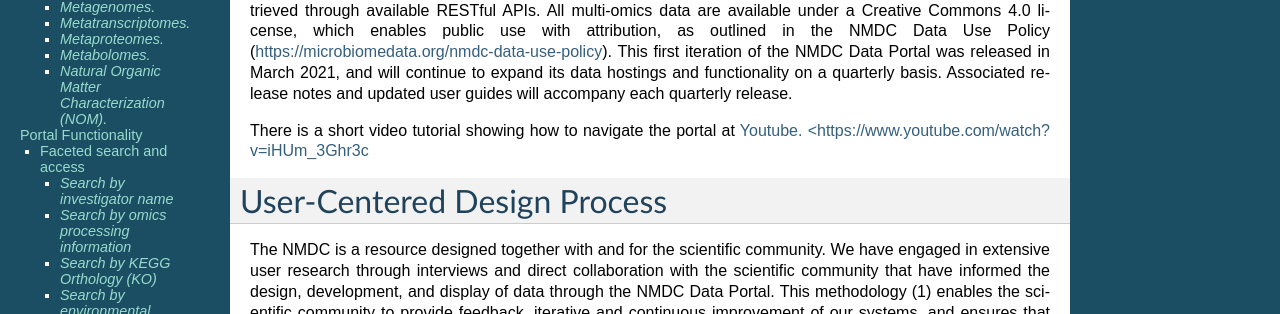
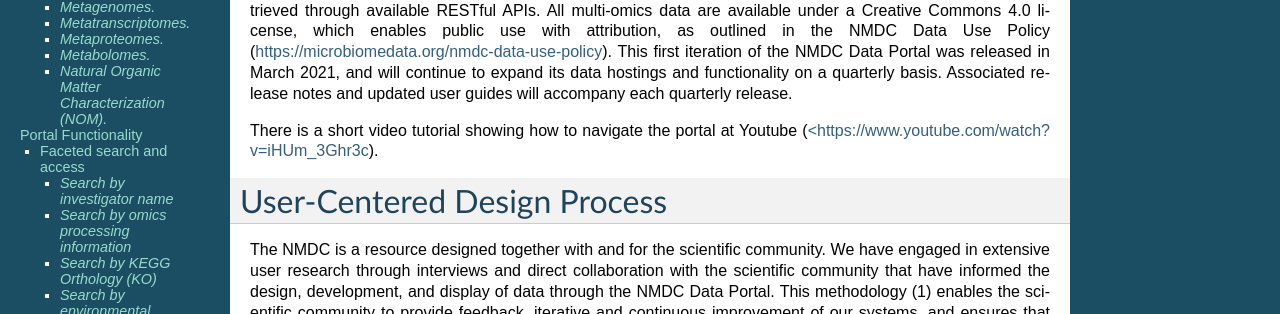
Before and after one commit to microbiomedata/portal_user_guide, a Sphinx documentation site: the page built from source/index.rst, in a window 1280 px wide and 900 px high. Shown: the part 315-629 px from the top of the window. Built offline with Sphinx 7.4.7, drawn with Linux system fonts in a browser that asks for light colours.

Commit message:
fix link

```diff
--- a/source/index.rst
+++ b/source/index.rst
@@ -12,7 +12,7 @@ Introduction
 
 The pilot NMDC Data Portal (\ `https://data.microbiomedata.org <https://data.microbiomedata.org>`_\ ) provides a resource for consistently processed multi-omics data that is integrated to enable search, access, analysis, and download. Open-source bioinformatics workflows are used to process raw multi-omics data and produce interoperable and reusable annotated data from metagenome, metatranscriptome, metaproteome, metabolome, and natural organic matter characterizations. The NMDC Data Portal offers several search and navigation components, and data can be downloaded through the graphical user interface using an ORCiD authentication, with associated download metrics, or retrieved through available RESTful APIs. All multi-omics data are available under a Creative Commons 4.0 license, which enables public use with attribution, as outlined in the NMDC Data Use Policy (\ `https://microbiomedata.org/nmdc-data-use-policy <https://microbiomedata.org/nmdc-data-use-policy>`_\ ). This first iteration of the NMDC Data Portal was released in March 2021, and will continue to expand its data hostings and functionality on a quarterly basis. Associated release notes and updated user guides will accompany each quarterly release.
 
-There is a short video tutorial showing how to navigate the portal at `Youtube. <https://www.youtube.com/watch?v=iHUm_3Ghr3c <https://www.youtube.com/watch?v=iHUm_3Ghr3c>`_
+There is a short video tutorial showing how to navigate the portal at Youtube (\ `<https://www.youtube.com/watch?v=iHUm_3Ghr3c <https://www.youtube.com/watch?v=iHUm_3Ghr3c>`_\).
 
 
 User-Centered Design Process
```
